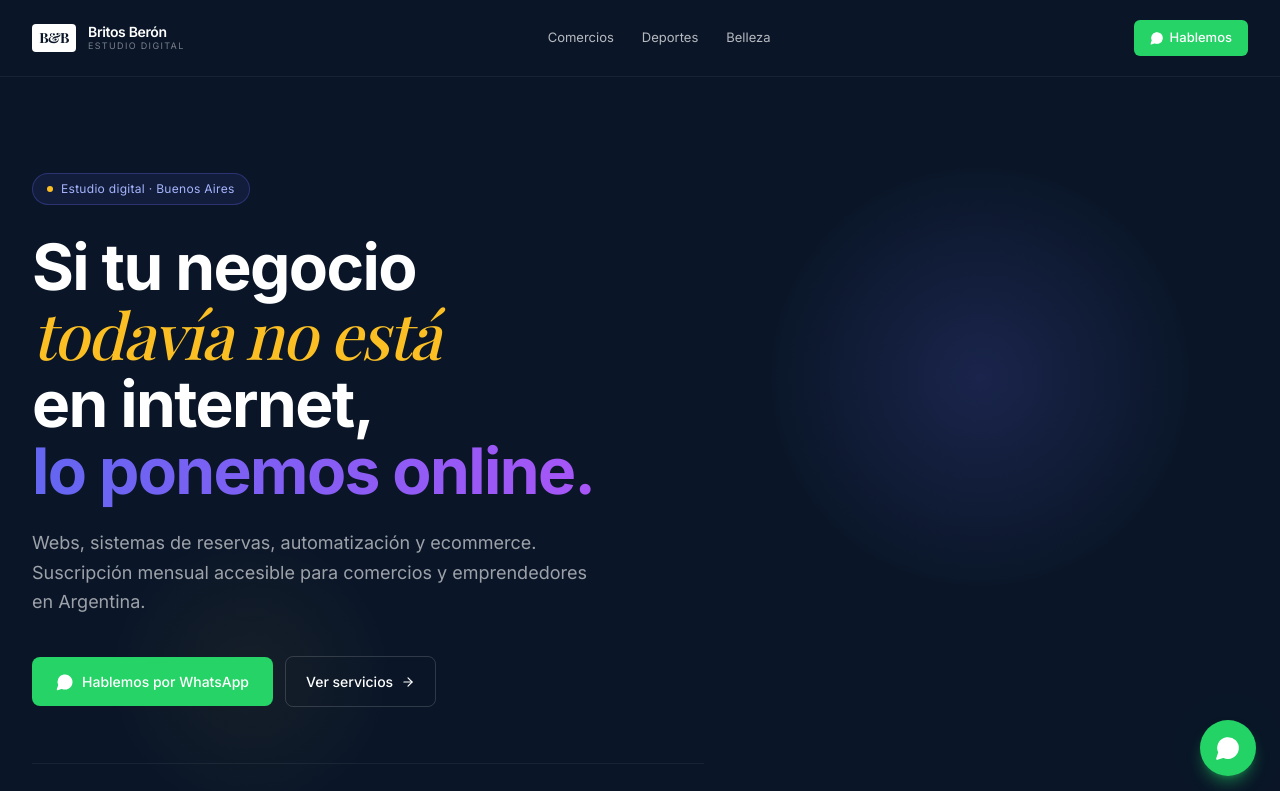
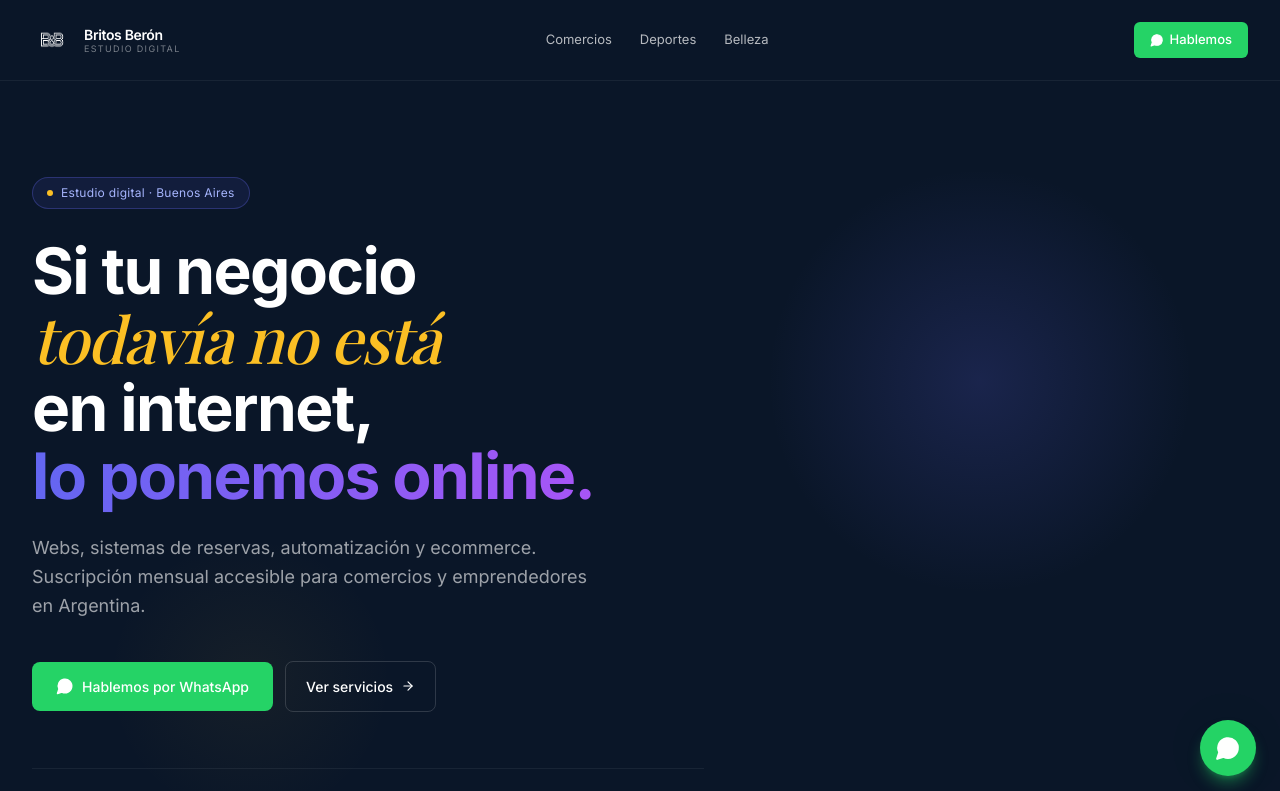
Before and after one commit to marcosbritos/britosberon, a Next.js app: page / in a window 1280 px wide. Shown: the top 791 px of the page. Built offline with nearby package versions, Linux system fonts and the light colour scheme; a web font is replaced by a local one.

Commit message:
feat: actualizar logo a imagen con filtro de visibilidad

```diff
--- a/src/components/Logo.tsx
+++ b/src/components/Logo.tsx
@@ -1,4 +1,5 @@
 import Link from "next/link";
+import Image from "next/image";
 
 interface LogoProps {
   context?: string;
@@ -8,16 +9,19 @@ interface LogoProps {
 
 export function Logo({ context, variant = "light", accentColor }: LogoProps) {
   const isLight = variant === "light";
-  const bgClass = isLight ? "bg-white text-ink-900" : "bg-ink-900 text-white";
   const textClass = isLight ? "text-white" : "text-ink-900";
   const subtleClass = isLight ? "text-white/45" : "text-ink-900/45";
 
   return (
     <Link href="/" className="inline-flex items-center gap-3 group">
-      <div
-        className={`flex items-center justify-center w-11 h-7 ${bgClass} rounded`}
-      >
-        <span className="font-serif text-[14px] font-bold tracking-tighter">B&B</span>
+      <div className="relative w-10 h-10 overflow-hidden rounded-md shrink-0">
+        <Image
+          src="/logo.png"
+          alt="B&B Logo"
+          fill
+          className={`object-contain ${isLight ? "brightness-0 invert" : ""}`}
+          priority
+        />
       </div>
       <div className="flex flex-col leading-none">
         <span className={`text-[14px] font-semibold ${textClass} tracking-tight`}>
```
